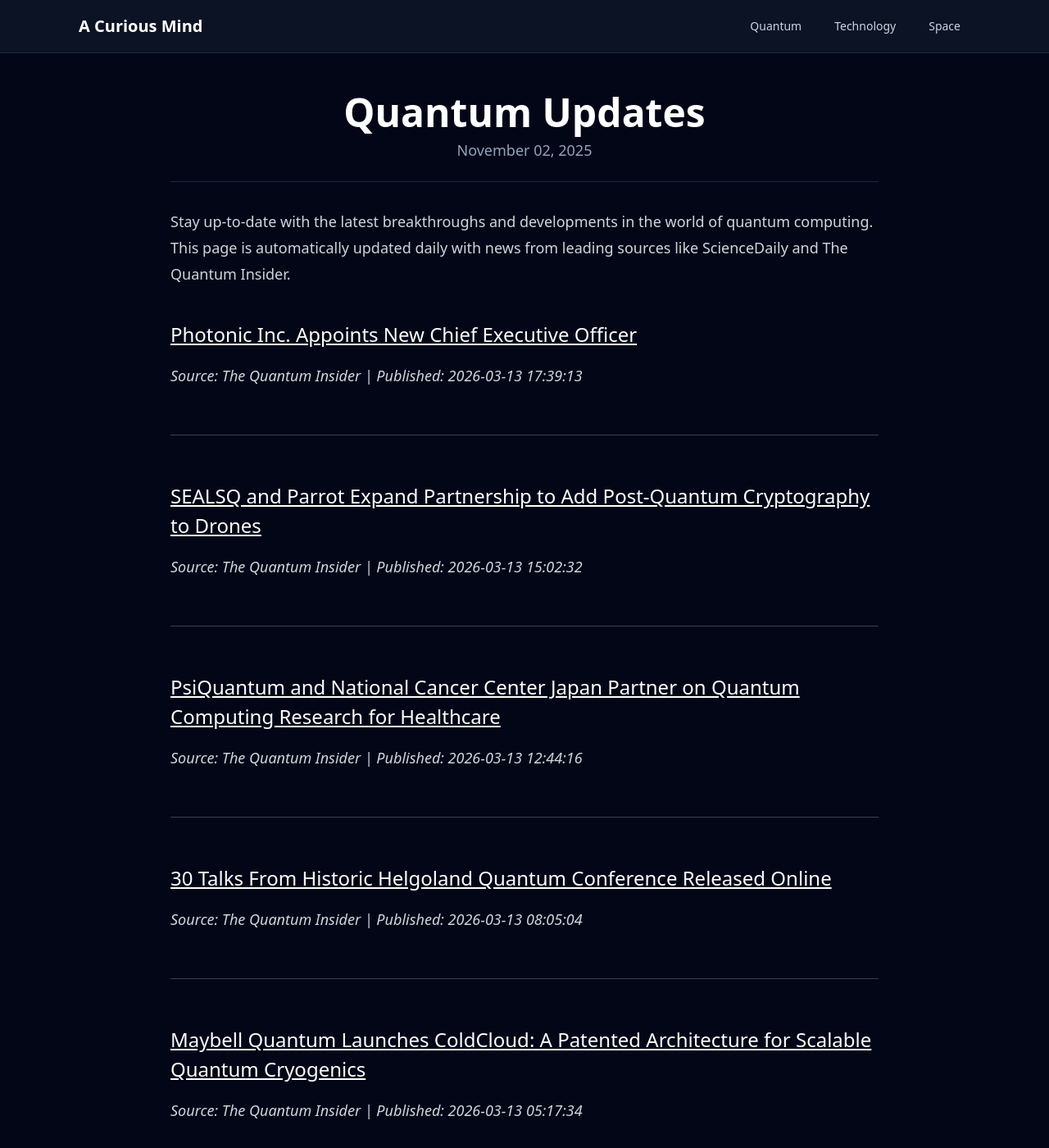
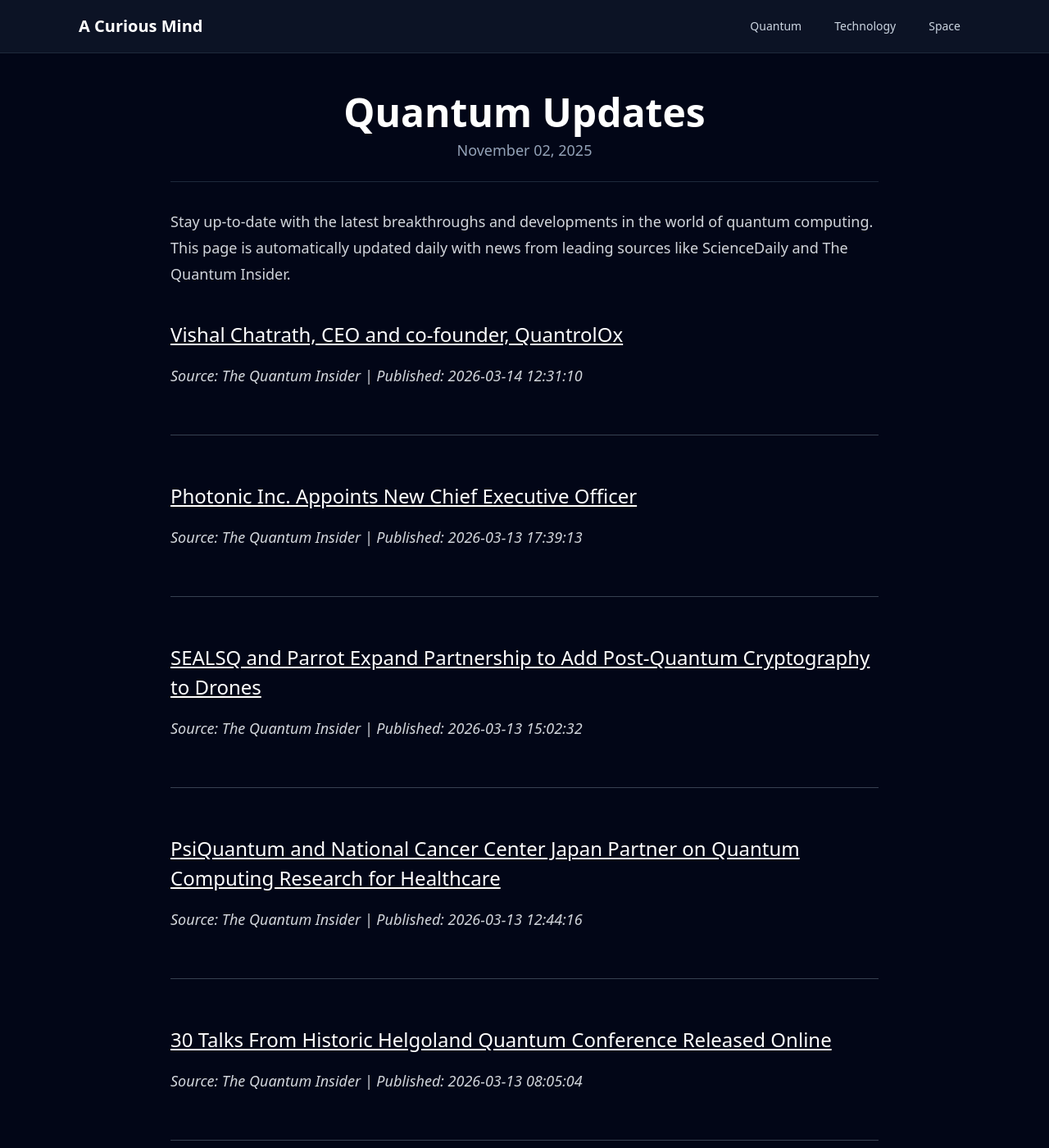
Before and after one commit to onehl7/onehl7.github.io, a Jekyll site: the page built from _posts/2025-11-02-quantum-updates.md, in a window 1280 px wide and 1400 px high. Shown: the whole window at 82% size. Built offline with Jekyll 4.4.1, drawn with Linux system fonts in a browser that asks for light colours; nearby versions of some CDN libraries.

Commit message:
Update quantum news data

```diff
--- a/_data/quantum_news.json
+++ b/_data/quantum_news.json
@@ -1,4 +1,10 @@
 [
+  {
+    "source": "The Quantum Insider",
+    "title": "Vishal Chatrath, CEO and co-founder, QuantrolOx",
+    "link": "https://thequantuminsider.com/2026/03/14/vishal-chatrath-ceo-and-co-founder-quantrolox-2/",
+    "published": "2026-03-14 12:31:10"
+  },
   {
     "source": "The Quantum Insider",
     "title": "Photonic Inc. Appoints New Chief Executive Officer",
@@ -22,12 +28,6 @@
     "title": "30 Talks From Historic Helgoland Quantum Conference Released Online",
     "link": "https://thequantuminsider.com/2026/03/13/30-talks-from-historic-helgoland-quantum-conference-released-online/",
     "published": "2026-03-13 08:05:04"
-  },
-  {
-    "source": "The Quantum Insider",
-    "title": "Maybell Quantum Launches ColdCloud: A Patented Architecture for Scalable Quantum Cryogenics",
-    "link": "https://thequantuminsider.com/2026/03/13/maybell-quantum-coldcloud-scalable-quantum-cryogenics/",
-    "published": "2026-03-13 05:17:34"
   },
   {
     "source": "ScienceDaily (Quantum Computing)",
```
